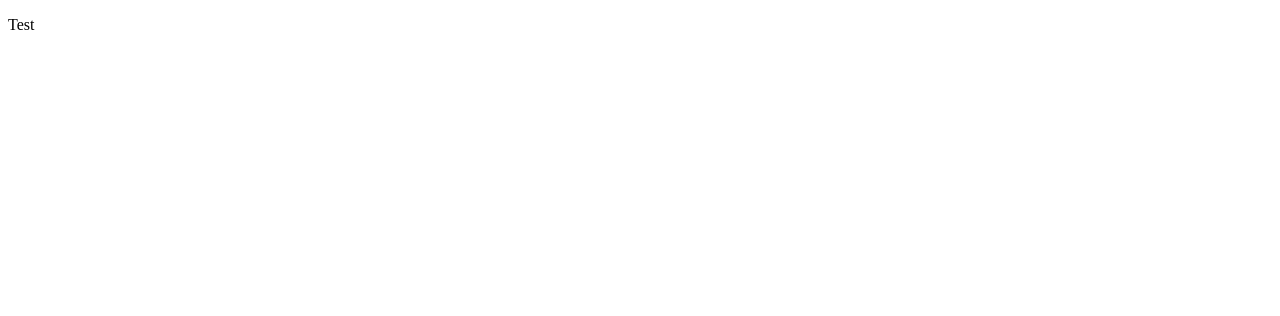
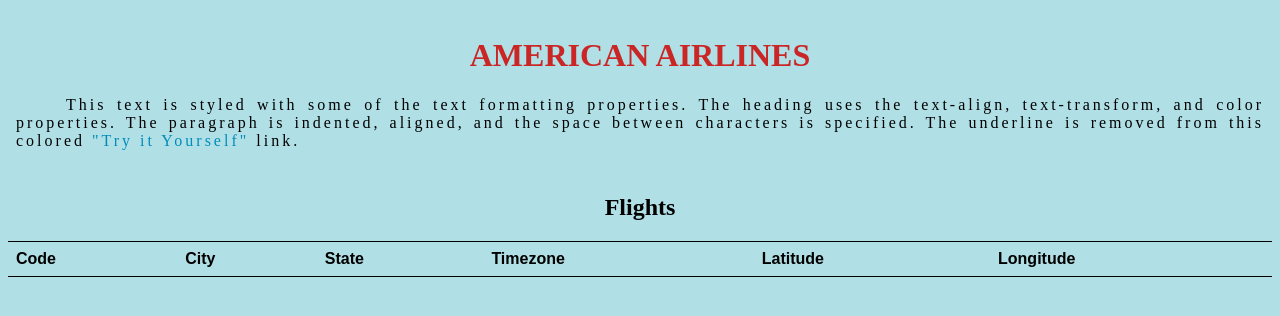
Before and after one commit to ZacharyKaranja2/tamuhack, a plain HTML site: page index.html in a window 1280 px wide. Drawn offline with Linux system fonts and the light colour scheme; no server answers.

Commit message:
Add files via upload

```diff
--- /dev/null
+++ b/allAirports.js
@@ -0,0 +1,44 @@
+//function getAllAirports() {
+    var request = new XMLHttpRequest()
+
+    request.open('GET', "https://american-airlines-tamuhack.herokuapp.com/airports/all", true)
+    request.onload = function () {
+    // Begin accessing JSON data here
+    var data = JSON.parse(this.response)
+
+    if (request.status >= 200 && request.status < 400) {
+        //console.log(data)
+        element = document.getElementById("airports")
+        data.forEach(airport => {
+            row = element.insertRow()
+
+            code = row.insertCell(0)
+            code.innerHTML = airport.code
+
+            city = row.insertCell(1)
+            city.innerHTML = airport.city
+
+            state = row.insertCell(2)
+
+            timezone = row.insertCell(3)
+            timezone.innerHTML = airport.timezone.replace("_"," ")
+
+            latitude = row.insertCell(4)
+            latitude.innerHTML = airport.location.latitude
+
+            longitude = row.insertCell(4)
+            longitude.innerHTML = airport.location.longitude
+
+
+            //element.insertRow(row)
+        })
+    } else {
+        console.log('error')
+    }
+    }
+
+    request.send()
+    //console.log("A")
+//}
+
+//export {getAllAirports}
--- a/index.html
+++ b/index.html
@@ -1,6 +1,91 @@
 <!DOCTYPE html>
-<html lang="en">
-    <p>
-        Test
-    </p>
+<html>
+<body style="background-color:powderblue;">
+<head>
+<title>Find Your Flight</title>
+</head>
+<body>
+<html>
+<head>
+<style>
+div {
+  padding: 8px;
+}
+
+h1 {
+  text-align: center;
+  text-transform: uppercase;
+  color: #ca2626;
+}
+
+p {
+  text-indent: 50px;
+  text-align: justify;
+  letter-spacing: 3px;
+}
+
+a {
+  text-decoration: none;
+  color: #008CBA;
+}
+</style>
+</head>
+<body>
+
+<div>
+  <h1>American Airlines</h1>
+  <p>This text is styled with some of the text formatting properties. The heading uses the text-align, text-transform, and color properties.
+  The paragraph is indented, aligned, and the space between characters is specified. The underline is removed from this colored
+  <a target="_blank" href="tryit.asp?filename=trycss_text">"Try it Yourself"</a> link.</p>
+</div>
+
+</p>
+
+<html>
+<head>
+<style>
+table {
+  font-family: arial, sans-serif;
+  border-collapse: collapse;
+  width: 100%;
+}
+
+h2 {
+    text-align: center
+}
+
+td, th {
+  border: 1px solid #000000;
+  border-left: none;
+  border-right: none;
+  text-align: left;
+  padding: 8px;
+}
+
+tr:nth-child(even) {
+  background-color: #b6d6ff;
+}
+</style>
+</head>
+<body>
+
+
+
+<h2>Flights</h2>
+
+<table id='airports'>
+  <tr>
+    <th>Code</th>
+    <th>City</th>
+    <th>State</th>
+    <th>Timezone</th>
+    <th>Latitude</th>
+    <th>Longitude</th>
+  </tr>
+  <script src='allAirports.js'></script>
+
+
+</table>
+
+</body>
 </html>
```
